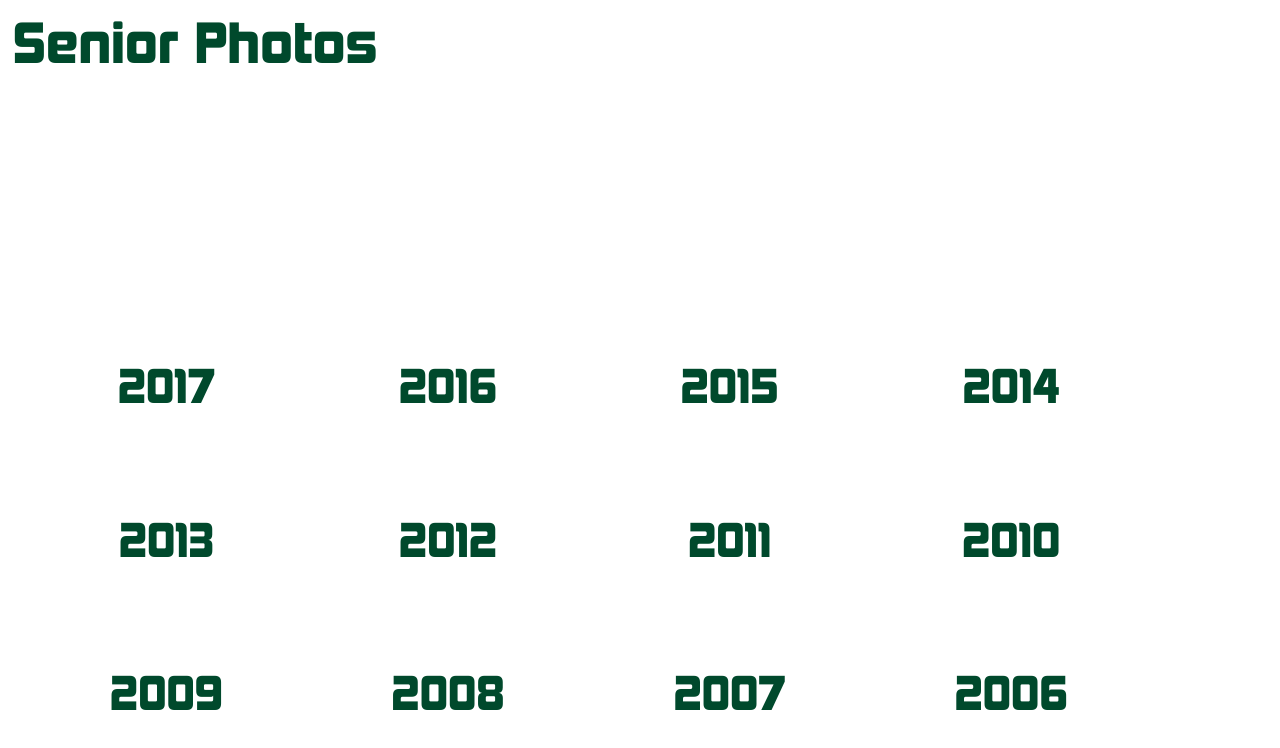
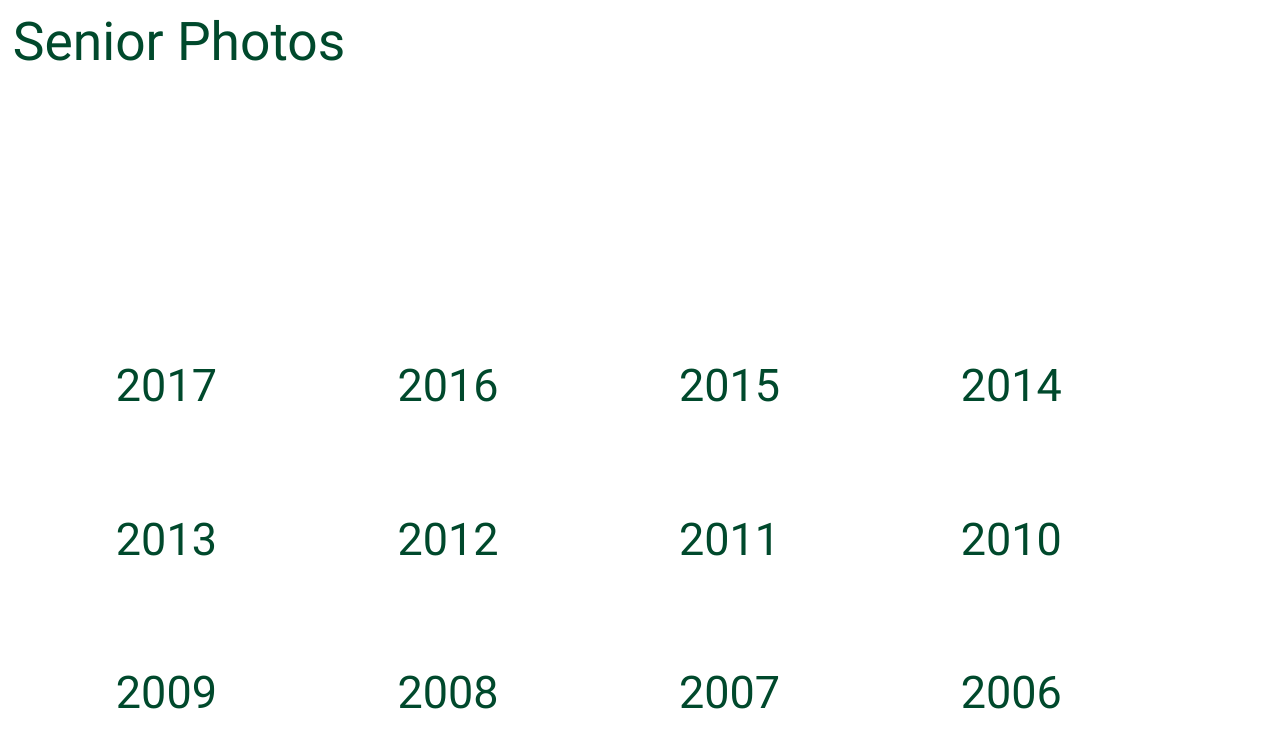
Before and after one commit to desotohs/hall-of-fame, a React (Create React App) app: page /seniorphotos in a window 1280 px wide. Shown: the top 748 px of the page. Built offline with nearby package versions, Linux system fonts and the light colour scheme.

Commit message:
Made it rotate on the display

```diff
--- a/src/App.js
+++ b/src/App.js
@@ -1,5 +1,6 @@
 import React from "react";
 import {BrowserRouter, Switch, Route} from "react-router-dom";
+import AppContainer from "./AppContainer";
 import HomeScreen from "./pages/HomeScreen";
 import StateChampions from "./pages/StateChampions";
 import StateChampionClubs from "./pages/StateChampionClub";
@@ -13,7 +14,7 @@ import "./database/GDrive";
 export default class App extends React.Component {
     render() {
         return (
-            <div>
+            <AppContainer>
                 <BrowserRouter>
                     <Switch>
                         <Route path="/seniorphotos/:year" component={SeniorPhotosYear} />
@@ -24,7 +25,7 @@ export default class App extends React.Component {
                     </Switch>
                 </BrowserRouter>
                 <CDNotification />
-            </div>
+            </AppContainer>
         );
     }
 }
--- /dev/null
+++ b/src/AppContainer.css
@@ -0,0 +1,20 @@
+.app-container {
+    overflow: hidden;
+    width: 100vw;
+    height: 100vh;
+}
+.app-container-display {
+    width: 100vh;
+    height: 100vw;
+    transform: rotateZ(90deg);
+    transform-origin: bottom left;
+    margin-top: -100vw;
+}
+.app-container-display * {
+    cursor: none !important;
+    font-family: "Kimberley" !important;
+}
+@font-face {
+    font-family: "Kimberley";
+    src: url("/kimberley.ttf") format("truetype");
+}
--- /dev/null
+++ b/src/AppContainer.js
@@ -0,0 +1,16 @@
+import React from "react";
+import "./AppContainer.css";
+
+export default class AppContainer extends React.Component {
+    render() {
+        return (
+            <div className="app-container">
+                <div className={AppContainer.isDisplay ? "app-container-display" : "app-container-website"}>
+                    {this.props.children}
+                </div>
+            </div>
+        );
+    }
+}
+
+AppContainer.isDisplay = localStorage.simulateDisplay || !!window.electron;
--- a/src/components/BackgroundVideo.css
+++ b/src/components/BackgroundVideo.css
@@ -3,8 +3,8 @@
     z-index: -1000;
     top: 0;
     left: 0;
-    width: 100vw;
-    height: 100vh;
+    width: 100%;
+    height: 100%;
 }
 .background-video video {
     display: none;
--- a/src/components/BackgroundVideo.js
+++ b/src/components/BackgroundVideo.js
@@ -1,4 +1,5 @@
 import React from "react";
+import AppContainer from "../AppContainer";
 import VideoManager from "../database/VideoManager";
 import "./BackgroundVideo.css";
 
@@ -63,7 +64,7 @@ export default class BackgroundVideo extends React.Component {
     render() {
         return (
             <div className="background-video">
-                <canvas width={document.body.clientWidth} height={document.body.clientHeight} ref={el => this.canvas = el} />
+                <canvas width={AppContainer.isDisplay ? document.body.clientHeight : document.body.clientWidth} height={AppContainer.isDisplay ? document.body.clientWidth : document.body.clientHeight} ref={el => this.canvas = el} />
                 <video src={this.videoFile} loop muted ref={el => this.video = el} />
             </div>
         );
--- a/src/index.css
+++ b/src/index.css
@@ -1,35 +1,12 @@
-* {
-    font-family: "Kimberley";
-}
-
-body {
-    width: 100vw;
-    height: 100vh;
-}
-
-@font-face {
-    font-family: "Kimberley";
-    src: url("/kimberley.ttf") format("truetype");
-}
-
-/* :root {
-    dhsgreen: #00492c;
-    dhsgrey: #a1aab2;
-    dhsgray: dhsgrey;
-} */
-
 .backgreen {
     background-color: #00492c;
 }
-
 .backgrey, .backgray {
     background-color: #a1aab2;
 }
-
 .foregreen {
     color: #00492c;
 }
-
 .foregrey, .foregray {
     color: #a1aab2;
 }
```
